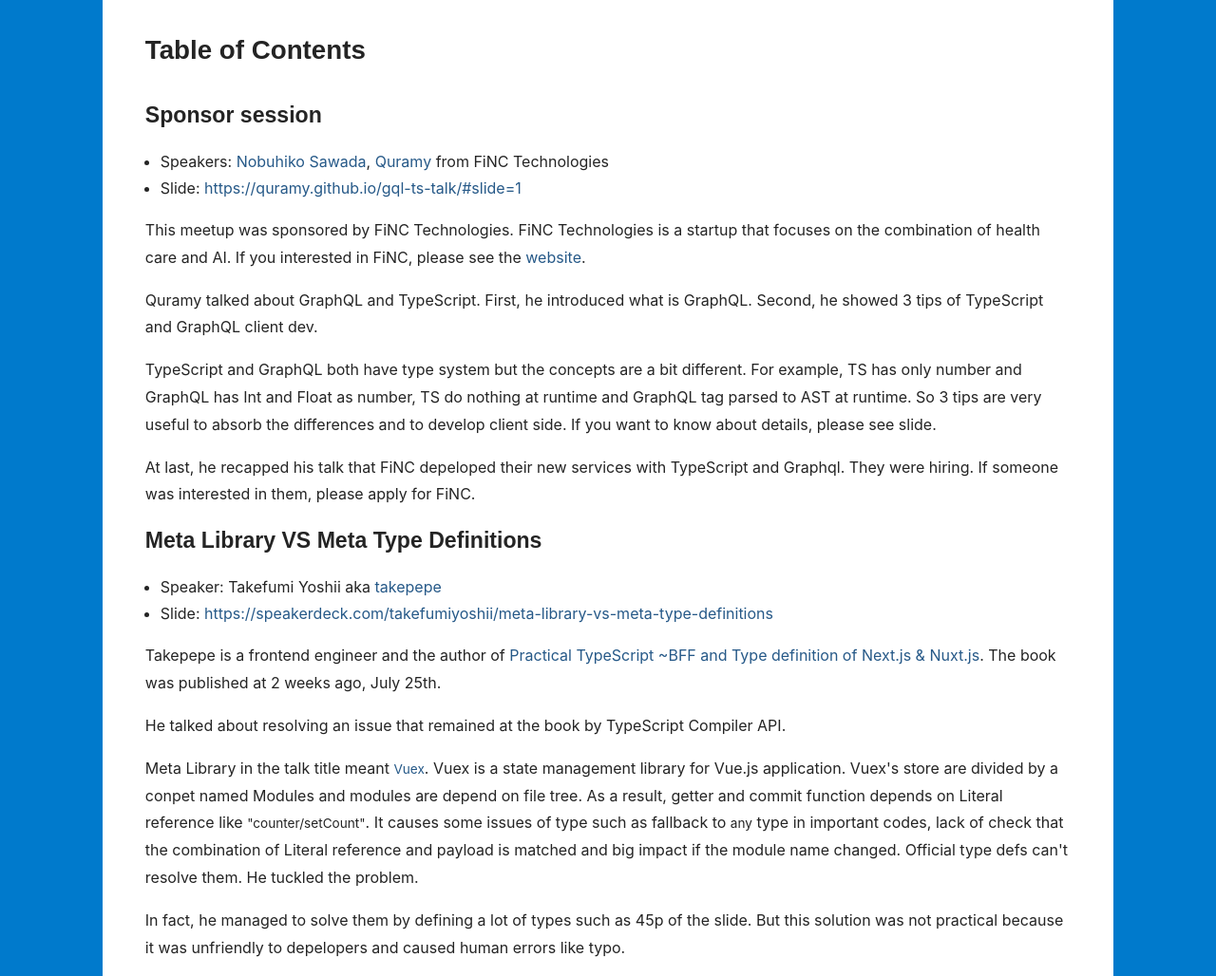
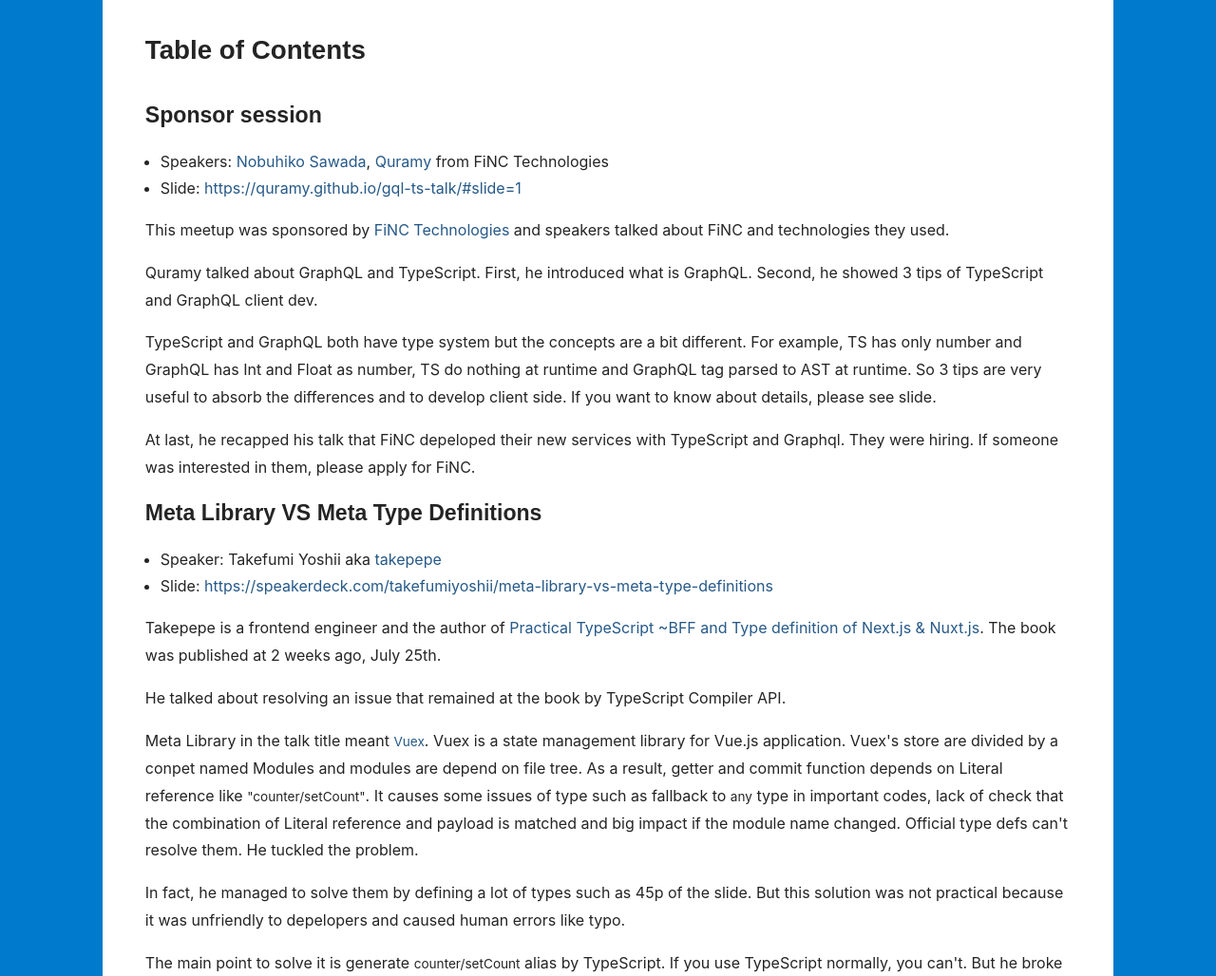
Before and after one commit to typescript-jp/typescript-jp.dev, a Gatsby site: page /meetup-002-report/ in a window 1280 px wide. Shown: the part 800-1828 px from the top of the page at 95% size. Built offline with nearby package versions, Linux system fonts and the light colour scheme; Gatsby itself is replaced by a stand-in of ours; some packages are replaced by stand-ins of ours.

Commit message:
fix misc

```diff
--- a/content/blog/meetup-002-report/index.md
+++ b/content/blog/meetup-002-report/index.md
@@ -23,7 +23,7 @@
 - Speakers: [Nobuhiko Sawada](https://twitter.com/nobuhikosawai), [Quramy](https://twitter.com/Quramy) from FiNC Technologies
 - Slide: https://quramy.github.io/gql-ts-talk/#slide=1
 
-This meetup was sponsored by FiNC Technologies. FiNC Technologies is a startup that focuses on the combination of health care and AI. If you interested in FiNC, please see the [website](https://company.finc.com/).
+This meetup was sponsored by [FiNC Technologies](https://company.finc.com/) and speakers talked about FiNC and technologies they used.
 
 Quramy talked about GraphQL and TypeScript. First, he introduced what is GraphQL. Second, he showed 3 tips of TypeScript and GraphQL client dev.
 
```
